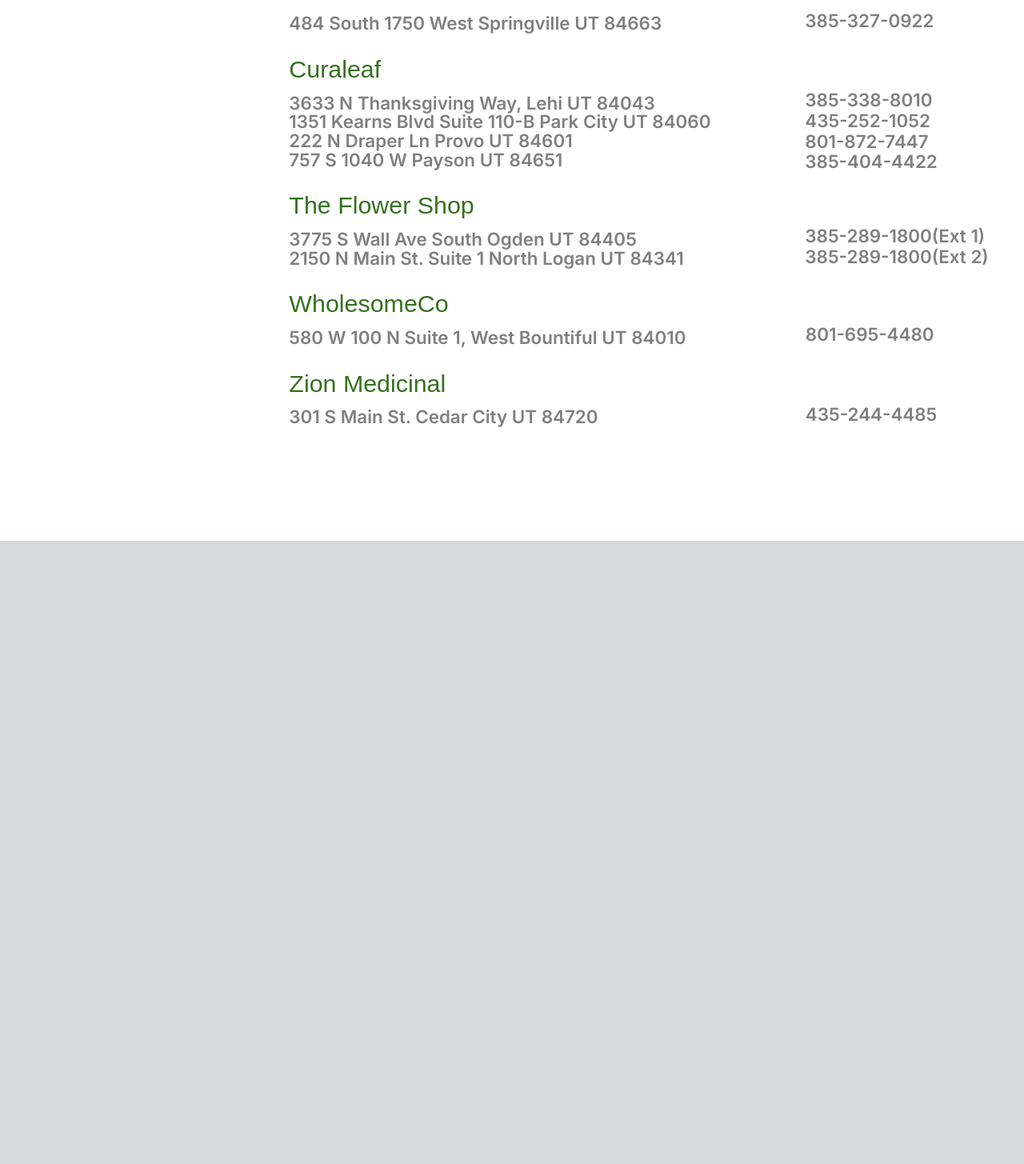
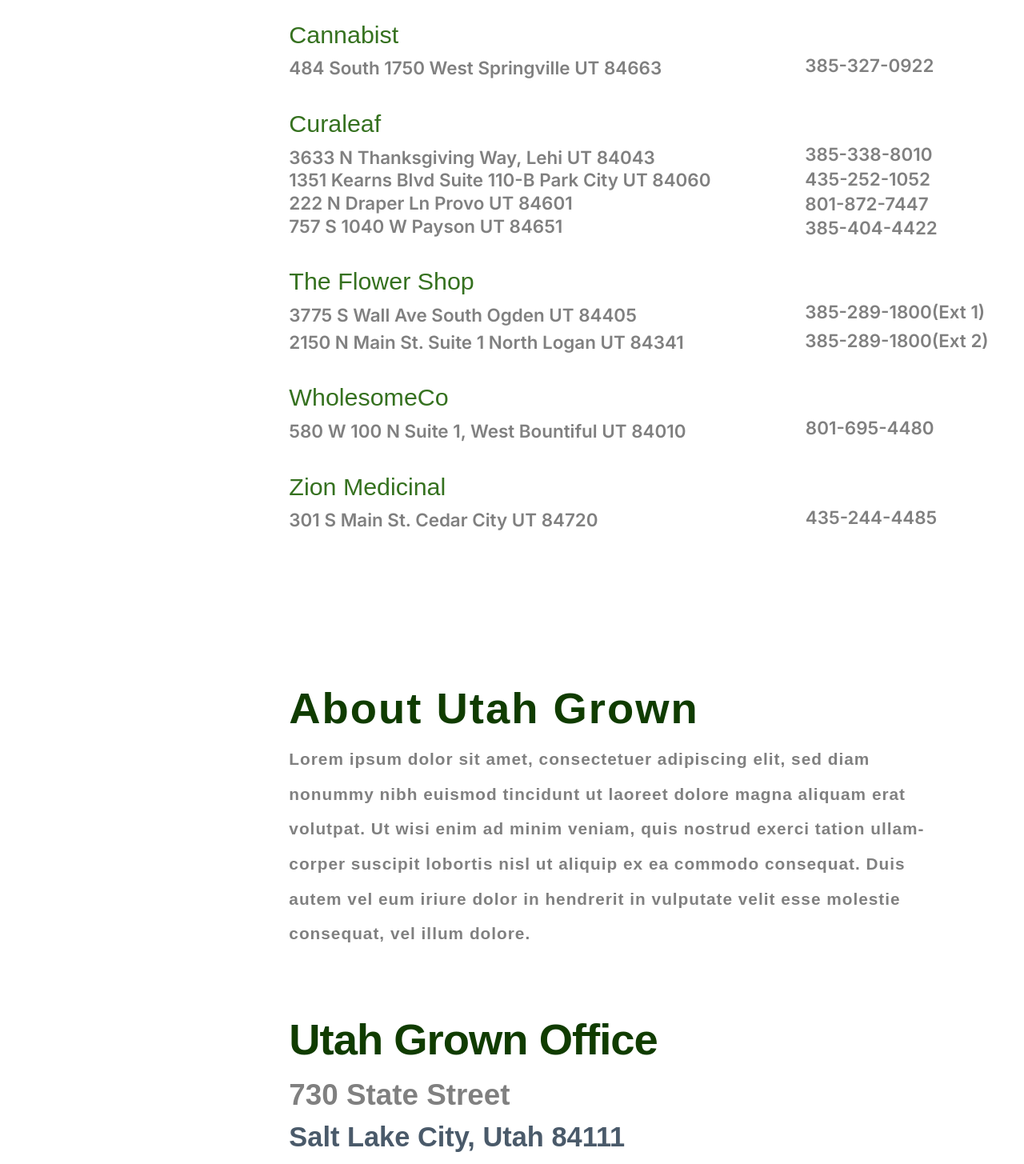
Before and after one commit to u1240256/utah-grown-spa, a Next.js app: page / in a window 1280 px wide. Shown: the part 6055-7510 px from the top of the page at 80% size. Before the commit the page ends 6731 px from the top, so only its background shows below. Built offline with nearby package versions, Linux system fonts and the light colour scheme.

Commit message:
About Utah Grown section implemented and minor changes to pharmacies

```diff
--- a/app/page.tsx
+++ b/app/page.tsx
@@ -708,7 +708,7 @@
                     style={{
                       display: "flex",
                       alignItems: "flex-start",
-                      marginBottom: 18,
+                      marginBottom: 30,
                       gap: 30,
                     }}
                   >
@@ -822,7 +822,7 @@
                     style={{
                       display: "flex",
                       alignItems: "flex-start",
-                      marginBottom: 18,
+                      marginBottom: 30,
                       gap: 30,
                     }}
                   >
@@ -853,6 +853,7 @@
                           color: "#808080",
                           fontSize: "1.40rem",
                           fontWeight: 600,
+                          marginTop: 10,
                         }}
                       >
                         1624 S Convention Center Dr. St. George UT 84790
@@ -875,7 +876,13 @@
                       <div style={{ marginBottom: 0, lineHeight: 1.1 }}>
                         385-249-9400
                       </div>
-                      <div style={{ marginBottom: 0, lineHeight: 1.1 }}>
+                      <div
+                        style={{
+                          marginBottom: 0,
+                          lineHeight: 1.1,
+                          marginTop: 10,
+                        }}
+                      >
                         435-216-3400
                       </div>
                     </div>
@@ -910,7 +917,7 @@
                     style={{
                       display: "flex",
                       alignItems: "flex-start",
-                      marginBottom: 18,
+                      marginBottom: 30,
                       gap: 30,
                     }}
                   >
@@ -941,6 +948,7 @@
                           color: "#808080",
                           fontSize: "1.40rem",
                           fontWeight: 600,
+                          marginTop: 10,
                         }}
                       >
                         870 W 1150 S Suite C Brigham City UT 84302
@@ -963,7 +971,13 @@
                       <div style={{ marginBottom: 0, lineHeight: 1.1 }}>
                         385-212-0088
                       </div>
-                      <div style={{ marginBottom: 0, lineHeight: 1.1 }}>
+                      <div
+                        style={{
+                          marginBottom: 0,
+                          lineHeight: 1.1,
+                          marginTop: 10,
+                        }}
+                      >
                         435-919-0966
                       </div>
                     </div>
@@ -999,7 +1013,7 @@
                     style={{
                       display: "flex",
                       alignItems: "flex-start",
-                      marginBottom: 18,
+                      marginBottom: 30,
                       gap: 30,
                     }}
                   >
@@ -1075,7 +1089,7 @@
                     style={{
                       display: "flex",
                       alignItems: "flex-start",
-                      marginBottom: 18,
+                      marginBottom: 30,
                       gap: 30,
                     }}
                   >
@@ -1096,7 +1110,7 @@
                           color: "#808080",
                           fontSize: "1.40rem",
                           fontWeight: 600,
-                          marginBottom: -10,
+                          marginBottom: -5,
                         }}
                       >
                         3633 N Thanksgiving Way, Lehi UT 84043
@@ -1106,7 +1120,7 @@
                           color: "#808080",
                           fontSize: "1.40rem",
                           fontWeight: 600,
-                          marginBottom: -10,
+                          marginBottom: -5,
                         }}
                       >
                         1351 Kearns Blvd Suite 110-B Park City UT 84060
@@ -1116,7 +1130,7 @@
                           color: "#808080",
                           fontSize: "1.40rem",
                           fontWeight: 600,
-                          marginBottom: -10,
+                          marginBottom: -5,
                         }}
                       >
                         222 N Draper Ln Provo UT 84601
@@ -1145,13 +1159,13 @@
                       }}
                     >
                       <div style={{ height: 48 }} />
-                      <div style={{ marginBottom: 0, lineHeight: 1.1 }}>
+                      <div style={{ marginBottom: 5, lineHeight: 1.1 }}>
                         385-338-8010
                       </div>
-                      <div style={{ marginBottom: 0, lineHeight: 1.1 }}>
+                      <div style={{ marginBottom: 5, lineHeight: 1.1 }}>
                         435-252-1052
                       </div>
-                      <div style={{ marginBottom: 0, lineHeight: 1.1 }}>
+                      <div style={{ marginBottom: 5, lineHeight: 1.1 }}>
                         801-872-7447
                       </div>
                       <div style={{ marginBottom: 0, lineHeight: 1.1 }}>
@@ -1190,7 +1204,7 @@
                     style={{
                       display: "flex",
                       alignItems: "flex-start",
-                      marginBottom: 18,
+                      marginBottom: 30,
                       gap: 30,
                     }}
                   >
@@ -1211,7 +1225,7 @@
                           color: "#808080",
                           fontSize: "1.40rem",
                           fontWeight: 600,
-                          marginBottom: -10,
+                          marginBottom: 0,
                         }}
                       >
                         3775 S Wall Ave South Ogden UT 84405
@@ -1240,7 +1254,7 @@
                       }}
                     >
                       <div style={{ height: 48 }} />
-                      <div style={{ marginBottom: 0, lineHeight: 1.1 }}>
+                      <div style={{ marginBottom: 10, lineHeight: 1.1 }}>
                         385-289-1800(Ext 1)
                       </div>
                       <div style={{ marginBottom: 0, lineHeight: 1.1 }}>
@@ -1278,7 +1292,7 @@
                     style={{
                       display: "flex",
                       alignItems: "flex-start",
-                      marginBottom: 18,
+                      marginBottom: 30,
                       gap: 30,
                     }}
                   >
@@ -1426,6 +1440,151 @@
                 </div>
               </div>
             </div>
+            {/* Utah Grown Section */}
+            <div
+              style={{
+                width: 1460,
+                marginLeft: "-16%",
+                marginTop: 20,
+                display: "flex",
+                flexDirection: "row",
+                alignItems: "flex-start",
+                position: "relative",
+                zIndex: 50,
+                minHeight: 650,
+              }}
+            >
+              <div
+                style={{
+                  width: "54%",
+                  display: "flex",
+                  flexDirection: "column",
+                  justifyContent: "flex-start",
+                  padding: "0px 0px 0px 80px",
+                  zIndex: 2,
+                }}
+              >
+                <div>
+                  <h2
+                    style={{
+                      color: "#103c00",
+                      fontFamily: "'Proxima Nova', sans-serif",
+                      fontWeight: 600,
+                      fontSize: "3.4rem",
+                      marginBottom: 0,
+                      marginTop: 20,
+                      letterSpacing: "2px",
+                    }}
+                  >
+                    About Utah Grown
+                  </h2>
+                  <div
+                    style={{
+                      color: "#808080",
+                      fontSize: "1.3rem",
+                      fontFamily: "'Interstate Condensed', sans-serif",
+                      fontWeight: 700,
+                      lineHeight: 2.1,
+                      marginBottom: 48,
+                      letterSpacing: "1px",
+                    }}
+                  >
+                    <div style={{ whiteSpace: "nowrap" }}>
+                      Lorem ipsum dolor sit amet, consectetuer adipiscing elit,
+                      sed diam
+                    </div>
+                    <div style={{ whiteSpace: "nowrap" }}>
+                      nonummy nibh euismod tincidunt ut laoreet dolore magna
+                      aliquam erat
+                    </div>
+                    <div style={{ whiteSpace: "nowrap" }}>
+                      volutpat. Ut wisi enim ad minim veniam, quis nostrud
+                      exerci tation ullam-
+                    </div>
+                    <div style={{ whiteSpace: "nowrap" }}>
+                      corper suscipit lobortis nisl ut aliquip ex ea commodo
+                      consequat. Duis
+                    </div>
+                    <div style={{ whiteSpace: "nowrap" }}>
+                      autem vel eum iriure dolor in hendrerit in vulputate velit
+                      esse molestie
+                    </div>
+                    <div style={{ whiteSpace: "nowrap" }}>
+                      consequat, vel illum dolore.
+                    </div>
+                  </div>
+                </div>
+                {/* Utah Grown Office */}
+                <div style={{ marginTop: 32 }}>
+                  <h3
+                    style={{
+                      color: "#103c00",
+                      fontFamily: "'Proxima Nova', sans-serif",
+                      fontWeight: 700,
+                      fontSize: "3.4rem",
+                      marginBottom: 0,
+                      marginTop: -10,
+                      letterSpacing: "-1px",
+                    }}
+                  >
+                    Utah Grown Office
+                  </h3>
+                  <div
+                    style={{
+                      color: "#808080",
+                      fontSize: "2.3rem",
+                      fontFamily: "'Interstate Condensed', sans-serif",
+                      fontWeight: 550,
+                      lineHeight: 1.5,
+                    }}
+                  >
+                    <div>730 State Street</div>
+                    <div
+                      style={{
+                        color: "#4a5a6a",
+                        fontWeight: 700,
+                        fontSize: "2.15rem",
+                      }}
+                    >
+                      Salt Lake City, Utah 84111
+                    </div>
+                  </div>
+                </div>
+              </div>
+              <div
+                style={{
+                  width: "46%",
+                  height: "100%",
+                  position: "relative",
+                  zIndex: 10,
+                  minHeight: 650,
+                }}
+              >
+                <div
+                  style={{
+                    position: "absolute",
+                    top: -140,
+                    right: "-250px",
+                    zIndex: 100,
+                    pointerEvents: "none",
+                  }}
+                >
+                  <Image
+                    src="/NormalizeItUtah.png"
+                    alt="Normalize It Utah"
+                    width={850}
+                    height={700}
+                    style={{
+                      objectFit: "contain",
+                      zIndex: 100,
+                      maxWidth: "none",
+                      maxHeight: "none",
+                    }}
+                    priority
+                  />
+                </div>
+              </div>
+            </div>
           </div>
         </div>
       </div>
```
